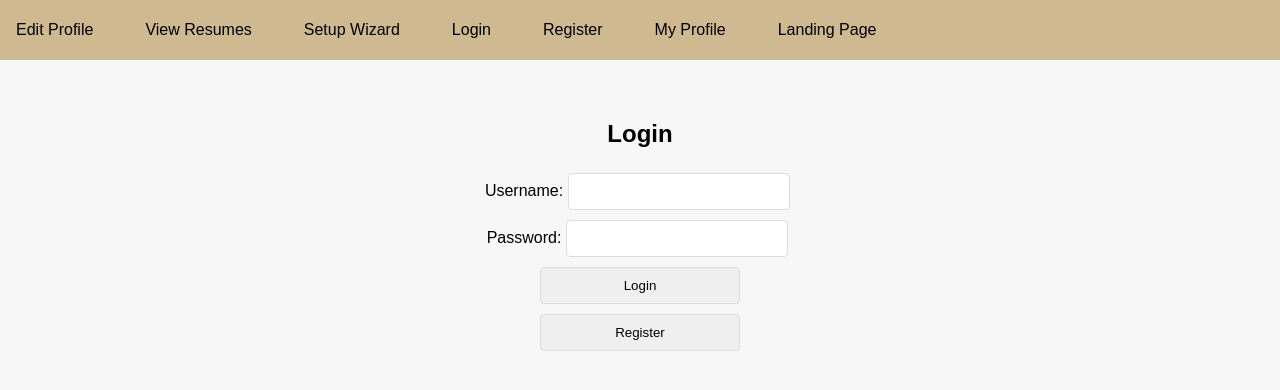
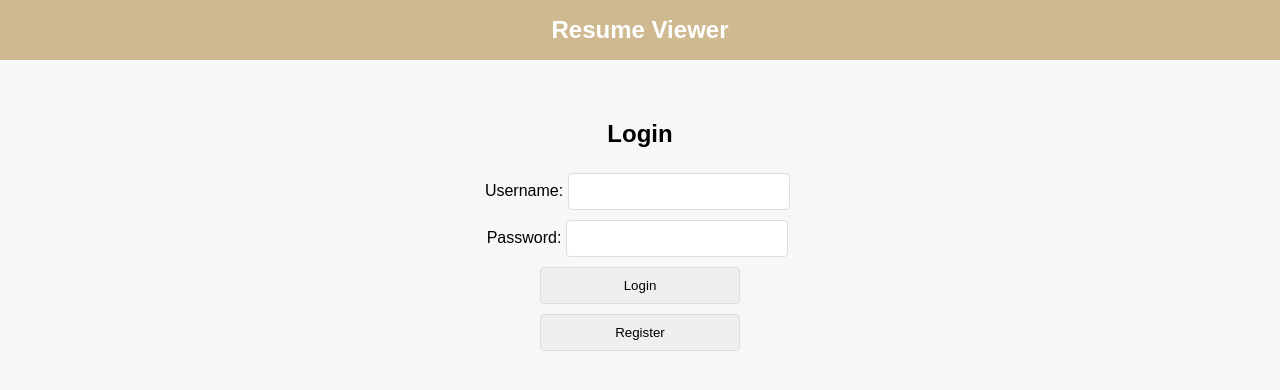
Before and after one commit to xipengwang-alex/Resume-Viewer, a React (Create React App) app in the folder client/: page /login in a window 1280 px wide. Shown: the top 390 px of the page. Built offline with nearby package versions, Linux system fonts and the light colour scheme.

Commit message:
Removed topbar links

```diff
--- a/client/src/App.js
+++ b/client/src/App.js
@@ -1,7 +1,8 @@
 import React, { useState, useEffect, useRef } from 'react';
 import axios from 'axios';
 import { jwtDecode } from 'jwt-decode';
-import { BrowserRouter as Router, Routes, Route, Link } from "react-router-dom";
+import { BrowserRouter as Router, Routes, Route } from "react-router-dom";
+//import { Link } from "react-router-dom";
 import { Outlet, useLocation, useNavigate } from 'react-router-dom';
 import RootRedirect from './components/RootRedirect';
 import EditProfilePage from './components/EditProfilePage';
@@ -56,6 +57,36 @@ function WithTopBarLayout() {
   const [showDropdown, setShowDropdown] = useState(false);
   const navigate = useNavigate();
   const dropdownRef = useRef(null);
+  const location = useLocation();
+
+  let title = 'Resume Viewer';
+  switch (location.pathname) {
+    case '/login':
+    case '/register':
+      title = 'Resume Viewer';
+      break;
+    case '/edit-profile':
+      title = 'Edit Your Profile';
+      break;
+    case '/resumes':
+      title = 'Search Resume Book';
+      break;
+    case '/myprofile':
+      title = 'My Profile';
+      break;
+    case '/landing':
+      title = 'Landing Page';
+      break;
+    case '/setup':
+      title = 'Setup Wizard';
+      break;
+    case '/student-profile':
+      title = 'Student Profile';
+      break;
+    default:
+      title = 'Resume Viewer';
+  }
+
 
   useEffect(() => {
     const fetchProfile = async () => {
@@ -133,6 +164,49 @@ function WithTopBarLayout() {
     window.location.reload();
   };
 
+
+  return (
+    <div className="App">
+      <nav className="topbar">
+        <ul>
+          <li className="topbar-title">{title}</li>
+        </ul>
+        {profile && (
+          <div className="profile-section" onClick={() => setShowDropdown(!showDropdown)}>
+            {profile.role === 'student' && (
+              <label className="toggle" htmlFor="myToggle">
+                <input
+                  className="toggle__input"
+                  type="checkbox"
+                  id="myToggle"
+                  checked={!isHidden}
+                  onChange={handleToggle}
+                />
+                <div className="toggle__fill">
+                  <span className="toggle__text toggle__text--on">Profile Visible</span>
+                  <span className="toggle__text toggle__text--off">Profile Hidden</span>
+                </div>
+              </label>
+            )}
+            <div className="profile-circle">
+              <span>{getInitials()}</span>
+            </div>
+            {showDropdown && (
+              <div className="dropdown-menu" ref={dropdownRef}>
+                <button onClick={handleLogout}>Log Out</button>
+              </div>
+            )}
+          </div>
+        )}
+      </nav>
+      <div className="content">
+        <Outlet />
+      </div>
+    </div>
+  );
+}
+
+/*
   return (
     <div className="App">
       <nav className="topbar">
@@ -179,7 +253,7 @@ function WithTopBarLayout() {
     </div>
   );
 }
-
+*/
 
 /*
 
--- a/client/src/components/SetupWizardPage.js
+++ b/client/src/components/SetupWizardPage.js
@@ -31,7 +31,7 @@ function SetupWizardPage() {
       }
 
       try {
-        const response = await axios.get(`${API_BASE_URL}/myprofile`, {
+        await axios.get(`${API_BASE_URL}/myprofile`, {
           headers: { Authorization: `Bearer ${token}` }
         });
 
--- a/client/src/styles.css
+++ b/client/src/styles.css
@@ -137,6 +137,16 @@ button {
     display: flex;
     justify-content: space-between;
     align-items: center;
+    position: relative;
+}
+
+.topbar-title {
+    position: absolute;
+    left: 50%;
+    transform: translateX(-50%);
+    color: white;
+    font-weight: bold;
+    font-size: 24px;
 }
 
 .topbar ul {
@@ -151,7 +161,6 @@ button {
 }
 
 
-
 .topbar li {
     float: left;
 }
@@ -159,6 +168,8 @@ button {
 .topbar li a {
     display: block;
     color: black;
+    font-weight: bold;
+    font-size: 24px;
     text-align: center;
     padding: 14px 16px;
     text-decoration: none;
```
